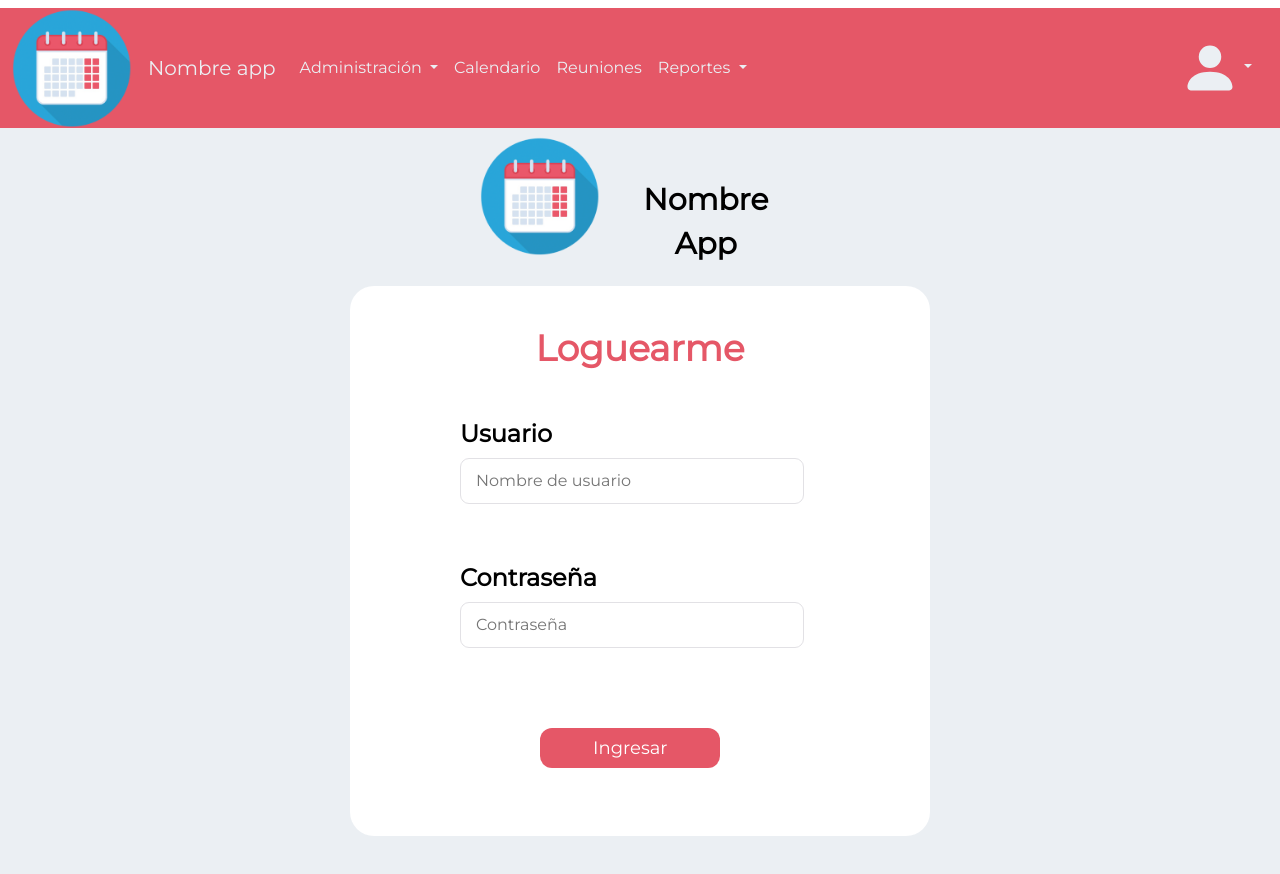
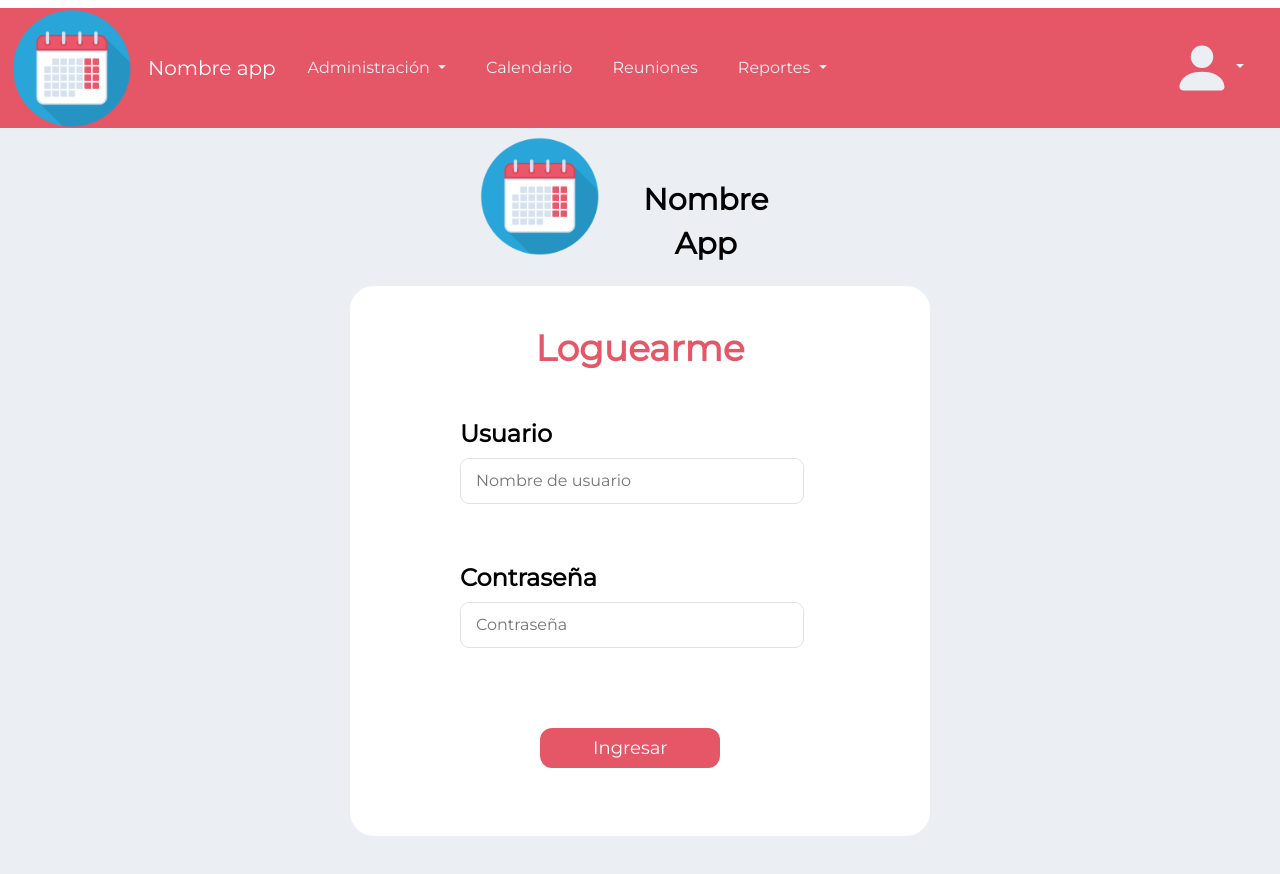
Before and after one commit to FlorNV/tp-final-frontend-g9, an Angular app: page /login in a window 1280 px wide. Shown: the top 874 px of the page. Built offline with nearby package versions, Linux system fonts and the light colour scheme; what @techiediaries/ngx-qrcode, angular-calendar, ng2-charts would draw is missing.

Commit message:
modificaciones header

```diff
--- a/src/app/components/header/header.component.css
+++ b/src/app/components/header/header.component.css
@@ -16,9 +16,26 @@ svg{
 div a{
     color: #EBEFF3;
 }
-ul a{
+div ul {
     background-color: #E55767;
 }
 span li {
     list-style-type: none;
 }
+
+.nav-item .nav-link {
+    color: #EBEFF3 !important;
+    border-radius: .8rem;
+    display: block;
+    padding: 0.5rem 1rem !important;
+    margin-right: 0.5rem;
+    transition: color .3s ease-in-out,background-color .3s ease-in-out;
+}
+.nav-item .nav-link:hover {
+    color: #fff !important;
+    background-color: rgba(255, 255, 255, .1);
+}
+li .dropdown-item:hover{
+    background-color: hsl(353, 73%, 70%);
+    color: #EBEFF3;
+}
--- a/src/app/components/header/header.component.html
+++ b/src/app/components/header/header.component.html
@@ -1,8 +1,8 @@
-<nav class="navbar navbar-expand-md ">
+<nav class="navbar navbar-expand-lg navbar-light " >
     <div class="container-fluid  fondo">
         <img src="../../../assets/icons/calendario.png" alt="" class="">
 
-        <a class="navbar-brand mx-3" href="#">Nombre app</a>
+        <a class="navbar-brand text-white mx-3" href="#">Nombre app</a>
 
         <button class="navbar-toggler" type="button" data-bs-toggle="collapse" data-bs-target="#navbarNavDropdown"
             aria-controls="navbarNavDropdown" aria-expanded="false" aria-label="Toggle navigation">
@@ -11,7 +11,7 @@
         <div class="collapse navbar-collapse" id="navbarNavDropdown">
 
 
-            <ul class="navbar-nav">
+            <ul class="navbar-nav me-auto mb-2 mb-lg-0">
                 <li class="nav-item dropdown">
                     <a class="nav-link dropdown-toggle" href="#" id="navbarDropdownMenuLink" role="button"
                         data-bs-toggle="dropdown" aria-expanded="false">
@@ -42,7 +42,7 @@
                 </li>
 
             </ul>
-            <span class="navbar-text ms-auto">
+            <span class="navbar-text  ms-auto">
                 <li class="nav-item dropdown">
                     <a class="nav-link dropdown-toggle" href="#" id="navbarDropdownMenuLink" role="button"
                         data-bs-toggle="dropdown" aria-expanded="false">
@@ -63,11 +63,11 @@
 <!--Para Participante-->
 
 <!--
-<nav class="navbar navbar-expand-md ">
+<nav class="navbar navbar-expand-lg navbar-light ">
     <div class="container-fluid  fondo ">
         <img src="../../../assets/icons/calendario.png" alt="">
 
-        <a class="navbar-brand mx-3"  href="#">Nombre app</a>
+        <a class="navbar-brand text-white mx-3"  href="#">Nombre app</a>
 
         <button class="navbar-toggler" type="button" data-bs-toggle="collapse" data-bs-target="#navbarNavDropdown"
             aria-controls="navbarNavDropdown" aria-expanded="false" aria-label="Toggle navigation">
@@ -76,7 +76,7 @@
         <div class="collapse navbar-collapse" id="navbarNavDropdown">
 
 
-            <ul class="navbar-nav">
+            <ul class="navbar-nav me-auto mb-2 mb-lg-0">
 
                 <li class="nav-item">
                     <a class="nav-link active" aria-current="page" href="#">Agenda</a>
```
